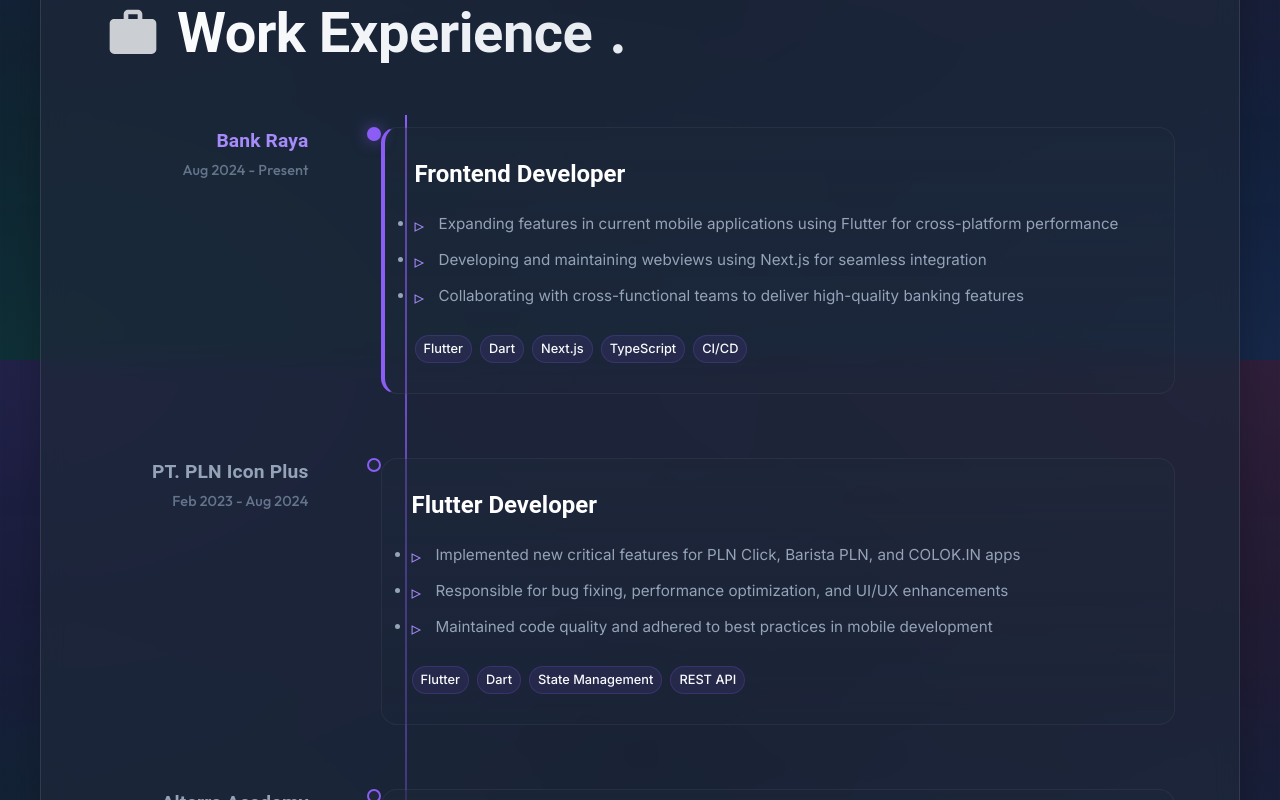
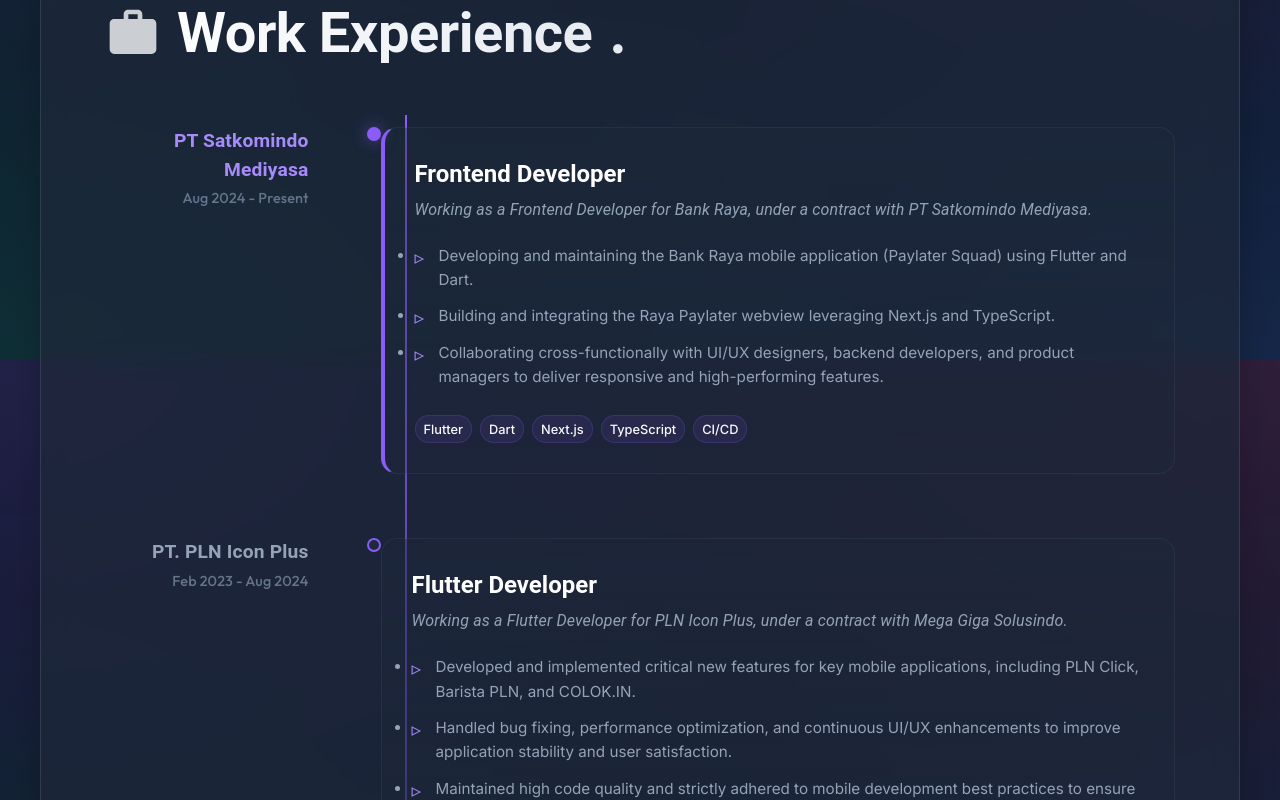
Before and after one commit to joshuapurbaa/my-portfolio, a React (Vite) app: page / in a window 1280 px wide. Shown: the part 2040-2840 px from the top of the page. Built offline with nearby package versions, Linux system fonts and the light colour scheme.

Commit message:
feat: Add experience descriptions, update company and task details, and adjust role title styling.

```diff
--- a/src/sections/Experience.tsx
+++ b/src/sections/Experience.tsx
@@ -5,13 +5,14 @@
 // Added 'technologies' field for better HR scanning
 const experiences = [
   {
-    company: "Bank Raya",
+    company: "PT Satkomindo Mediyasa",
     period: "Aug 2024 - Present",
     role: "Frontend Developer",
+    description: "Working as a Frontend Developer for Bank Raya, under a contract with PT Satkomindo Mediyasa.",
     tasks: [
-      "Expanding features in current mobile applications using Flutter for cross-platform performance",
-      "Developing and maintaining webviews using Next.js for seamless integration",
-      "Collaborating with cross-functional teams to deliver high-quality banking features",
+      "Developing and maintaining the Bank Raya mobile application (Paylater Squad) using Flutter and Dart.",
+      "Building and integrating the Raya Paylater webview leveraging Next.js and TypeScript.",
+      "Collaborating cross-functionally with UI/UX designers, backend developers, and product managers to deliver responsive and high-performing features.",
     ],
     technologies: ["Flutter", "Dart", "Next.js", "TypeScript", "CI/CD"],
     highlighted: true
@@ -20,10 +21,11 @@
     company: "PT. PLN Icon Plus",
     period: "Feb 2023 - Aug 2024",
     role: "Flutter Developer",
+    description: "Working as a Flutter Developer for PLN Icon Plus, under a contract with Mega Giga Solusindo.",
     tasks: [
-      "Implemented new critical features for PLN Click, Barista PLN, and COLOK.IN apps",
-      "Responsible for bug fixing, performance optimization, and UI/UX enhancements",
-      "Maintained code quality and adhered to best practices in mobile development"
+      "Developed and implemented critical new features for key mobile applications, including PLN Click, Barista PLN, and COLOK.IN.",
+      "Handled bug fixing, performance optimization, and continuous UI/UX enhancements to improve application stability and user satisfaction.",
+      "Maintained high code quality and strictly adhered to mobile development best practices to ensure scalable and maintainable applications."
     ],
     technologies: ["Flutter", "Dart", "State Management", "REST API"],
     highlighted: false
@@ -131,11 +133,24 @@
                       fontSize: '1.5rem',
                       fontWeight: 700,
                       color: 'white',
-                      marginBottom: '16px'
+                      marginBottom: '8px'
                     }}
                   >
                     {exp.role}
                   </Typography>
+
+                  {(exp as any).description && (
+                    <Typography
+                      sx={{
+                        color: '#94a3b8',
+                        fontSize: '1rem',
+                        fontStyle: 'italic',
+                        marginBottom: '16px'
+                      }}
+                    >
+                      {(exp as any).description}
+                    </Typography>
+                  )}
 
                   <ul className="experience-tasks">
                     {exp.tasks.map((task, taskIndex) => (
```
